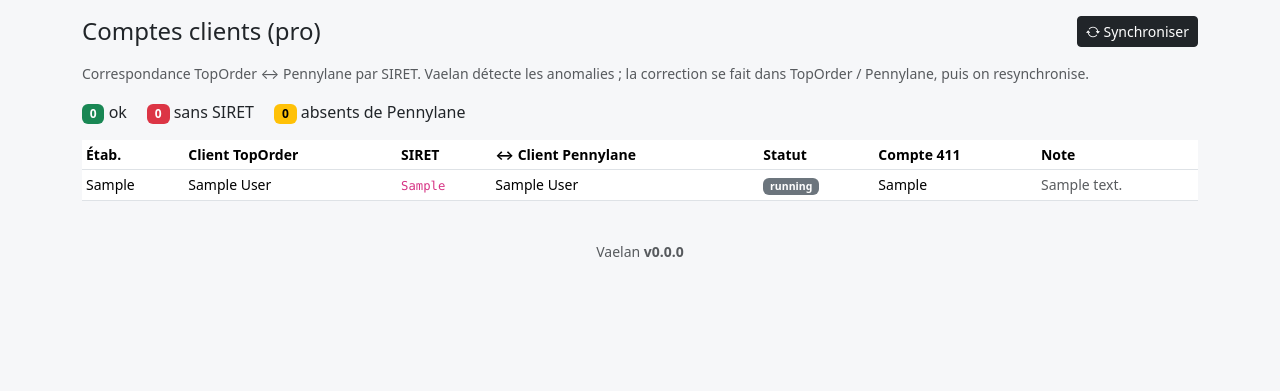
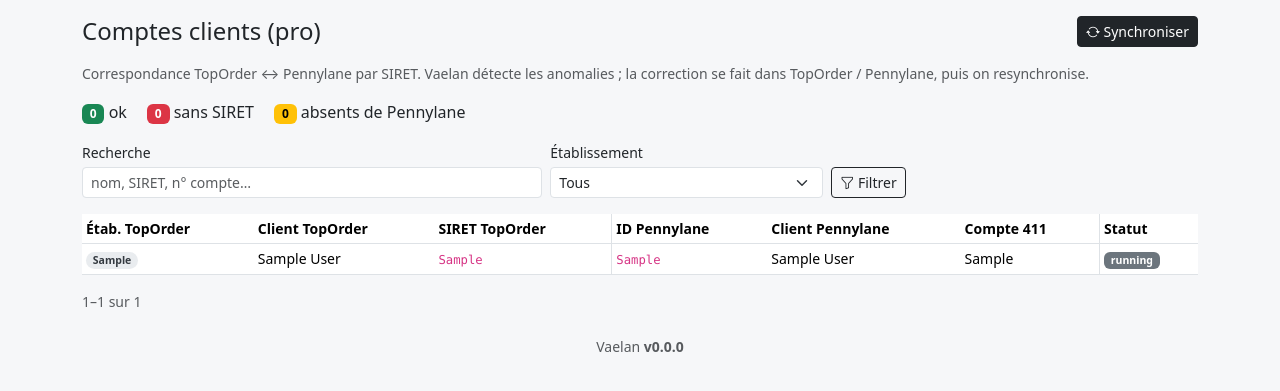
Before and after one commit to jscheungli/vaelan, a FastAPI app: page /c/000/clients in a window 1280 px wide. Shown: the part 104-495 px from the top of the page. Run offline with FastAPI, Linux system fonts and the light colour scheme; the visitor is signed in with stand-in values (Sample User, id 1); tables that the repository leaves empty hold one stand-in row (values such as "Sample post"); some libraries are stand-ins or nearby versions.

Commit message:
Page Clients (refonte) + Référence lettrage + reg_no Pennylane
Page Comptes clients PRO :
- champs : Étab. TopOrder, Client TopOrder, SIRET TopOrder | ID Pennylane
  (reg_no), Client Pennylane, Compte 411 | Statut ;
- barre de recherche (nom/SIRET/compte) + filtre par établissement + pagination ;
- badge établissement coloré (SM jaune, LP vert, SL violet, KK orange).
- nouveau champ ClientAccount.pennylane_reg_no (SIRET côté Pennylane) capté à la
  synchro + migration.

CSV TOSLT : réintègre la 12e colonne « Référence lettrage », pré-lettrage des
créances par token F<n°> sur la ligne 411 (se solde au règlement). À confirmer
que l'import manuel Pennylane accepte cette colonne.

Synchro clients durcie : try/except + log explicite par établissement (clé
absente / lecture TopOrder impossible) au lieu de planter tout le job.

VERSION -> 0.1.13.

Co-Authored-By: Claude Opus 4.8 <noreply@anthropic.com>

```diff
--- a/app/core/db.py
+++ b/app/core/db.py
@@ -25,6 +25,7 @@ _COLUMN_ADDS = [
     "ALTER TABLE runs ADD COLUMN IF NOT EXISTS progress_total INTEGER",
     "ALTER TABLE runs ADD COLUMN IF NOT EXISTS updated_at TIMESTAMP",
     "ALTER TABLE client_accounts ADD COLUMN IF NOT EXISTS pennylane_name VARCHAR",
+    "ALTER TABLE client_accounts ADD COLUMN IF NOT EXISTS pennylane_reg_no VARCHAR",
 ]
 
 
--- a/app/models.py
+++ b/app/models.py
@@ -86,6 +86,7 @@ class ClientAccount(SQLModel, table=True):
     siret: Optional[str] = None
     pennylane_customer_id: Optional[int] = None
     pennylane_name: Optional[str] = None              # nom côté Pennylane (pour voir la correspondance)
+    pennylane_reg_no: Optional[str] = None            # SIRET/SIREN tel qu'enregistré dans Pennylane
     account_411: Optional[str] = None                 # numéro de compte Pennylane
     status: str = "unknown"                            # ok / no_siret / no_pennylane / incoherent
     note: Optional[str] = None
--- a/app/web/templates/clients.html
+++ b/app/web/templates/clients.html
@@ -6,6 +6,16 @@
   {% elif s == 'no_pennylane' %}<span class="badge text-bg-warning">absent de Pennylane</span>
   {% elif s == 'incoherent' %}<span class="badge text-bg-danger">incohérent</span>
   {% else %}<span class="badge text-bg-secondary">{{ s }}</span>{% endif %}
+{%- endmacro %}
+{% set ETAB_COLORS = {
+  'SM': ('#fff3cd', '#664d03'),
+  'LP': ('#d1e7dd', '#0a3622'),
+  'SL': ('#e2d9f3', '#341a66'),
+  'KK': ('#ffe5d0', '#6b3410')
+} %}
+{% macro etbadge(e) -%}
+  {% set c = ETAB_COLORS.get(e, ('#e9ecef', '#343a40')) %}
+  <span class="badge rounded-pill" style="background:{{ c[0] }};color:{{ c[1] }};font-weight:600;">{{ e }}</span>
 {%- endmacro %}
 {% block content %}
 <nav aria-label="breadcrumb"><ol class="breadcrumb small">
@@ -27,30 +37,72 @@ la correction se fait dans TopOrder / Pennylane, puis on resynchronise.</p>
   <span class="me-3"><span class="badge text-bg-success">{{ counts.get('ok', 0) }}</span> ok</span>
   <span class="me-3"><span class="badge text-bg-danger">{{ counts.get('no_siret', 0) }}</span> sans SIRET</span>
   <span class="me-3"><span class="badge text-bg-warning">{{ counts.get('no_pennylane', 0) }}</span> absents de Pennylane</span>
+  {% if counts.get('incoherent') %}<span class="me-3"><span class="badge text-bg-danger">{{ counts.get('incoherent') }}</span> incohérents</span>{% endif %}
   {% if counts.get('unknown') %}<span class="me-3"><span class="badge text-bg-secondary">{{ counts.get('unknown') }}</span> non synchronisés</span>{% endif %}
 </div>
 
+<form method="get" class="row g-2 align-items-end mb-3">
+  <div class="col-sm-6 col-md-5">
+    <label class="form-label small mb-1">Recherche</label>
+    <input type="search" name="q" value="{{ q }}" class="form-control form-control-sm"
+           placeholder="nom, SIRET, n° compte…">
+  </div>
+  <div class="col-sm-4 col-md-3">
+    <label class="form-label small mb-1">Établissement</label>
+    <select name="etab" class="form-select form-select-sm">
+      <option value="">Tous</option>
+      {% for e in etablissements %}<option value="{{ e }}" {{ 'selected' if e == etab }}>{{ e }}</option>{% endfor %}
+    </select>
+  </div>
+  <div class="col-auto">
+    <button class="btn btn-sm btn-outline-dark"><i class="bi bi-funnel"></i> Filtrer</button>
+    {% if q or etab %}<a class="btn btn-sm btn-link" href="/c/{{ company.code }}/clients">Réinitialiser</a>{% endif %}
+  </div>
+</form>
+
 {% if not rows %}
-  <div class="alert alert-info">Aucun client. Lance une <strong>synchronisation</strong> pour construire la table.</div>
-{% endif %}
+  <div class="alert alert-info">
+    {% if total_all %}Aucun client ne correspond à ce filtre.{% else %}
+    Aucun client. Lance une <strong>synchronisation</strong> pour construire la table.{% endif %}
+  </div>
+{% else %}
 <div class="table-responsive">
 <table class="table table-sm align-middle">
   <thead><tr class="small text-muted">
-    <th>Étab.</th><th>Client TopOrder</th><th>SIRET</th><th>↔ Client Pennylane</th><th>Statut</th><th>Compte 411</th><th>Note</th>
+    <th>Étab. TopOrder</th><th>Client TopOrder</th><th>SIRET TopOrder</th>
+    <th class="border-start">ID Pennylane</th><th>Client Pennylane</th><th>Compte 411</th>
+    <th class="border-start">Statut</th>
   </tr></thead>
   <tbody>
   {% for r in rows %}
     <tr class="small">
-      <td>{{ r.establishment }}</td>
+      <td>{{ etbadge(r.establishment) }}</td>
       <td>{{ r.toporder_name or '—' }}</td>
       <td><code>{{ r.siret or '' }}</code></td>
+      <td class="border-start"><code title="customer id : {{ r.pennylane_customer_id or '' }}">{{ r.pennylane_reg_no or '' }}</code></td>
       <td>{{ r.pennylane_name or '' }}</td>
-      <td>{{ stbadge(r.status) }}</td>
       <td>{{ r.account_411 or '' }}</td>
-      <td class="text-muted">{{ r.note or '' }}</td>
+      <td class="border-start">{{ stbadge(r.status) }}</td>
     </tr>
   {% endfor %}
   </tbody>
 </table>
 </div>
+
+<div class="d-flex align-items-center">
+  <span class="small text-muted">
+    {{ start + 1 }}–{{ start + rows|length }} sur {{ total }}{% if total != total_all %} (filtré sur {{ total_all }}){% endif %}
+  </span>
+  {% if pages > 1 %}
+  <nav class="ms-auto"><ul class="pagination pagination-sm mb-0">
+    {% set qs = '&q=' + (q|urlencode) + '&etab=' + (etab|urlencode) %}
+    <li class="page-item {{ 'disabled' if page <= 1 }}">
+      <a class="page-link" href="?page={{ page - 1 }}{{ qs }}">‹</a></li>
+    <li class="page-item disabled"><span class="page-link">{{ page }} / {{ pages }}</span></li>
+    <li class="page-item {{ 'disabled' if page >= pages }}">
+      <a class="page-link" href="?page={{ page + 1 }}{{ qs }}">›</a></li>
+  </ul></nav>
+  {% endif %}
+</div>
+{% endif %}
 {% endblock %}
```
Also changed, not shown: app/packs/sterna_caisse/clients_sync.py (+10 -1 lines), app/packs/sterna_caisse/csvgen.py (+13 -10 lines), app/web/routes.py (+30 -5 lines), 1 other file.
